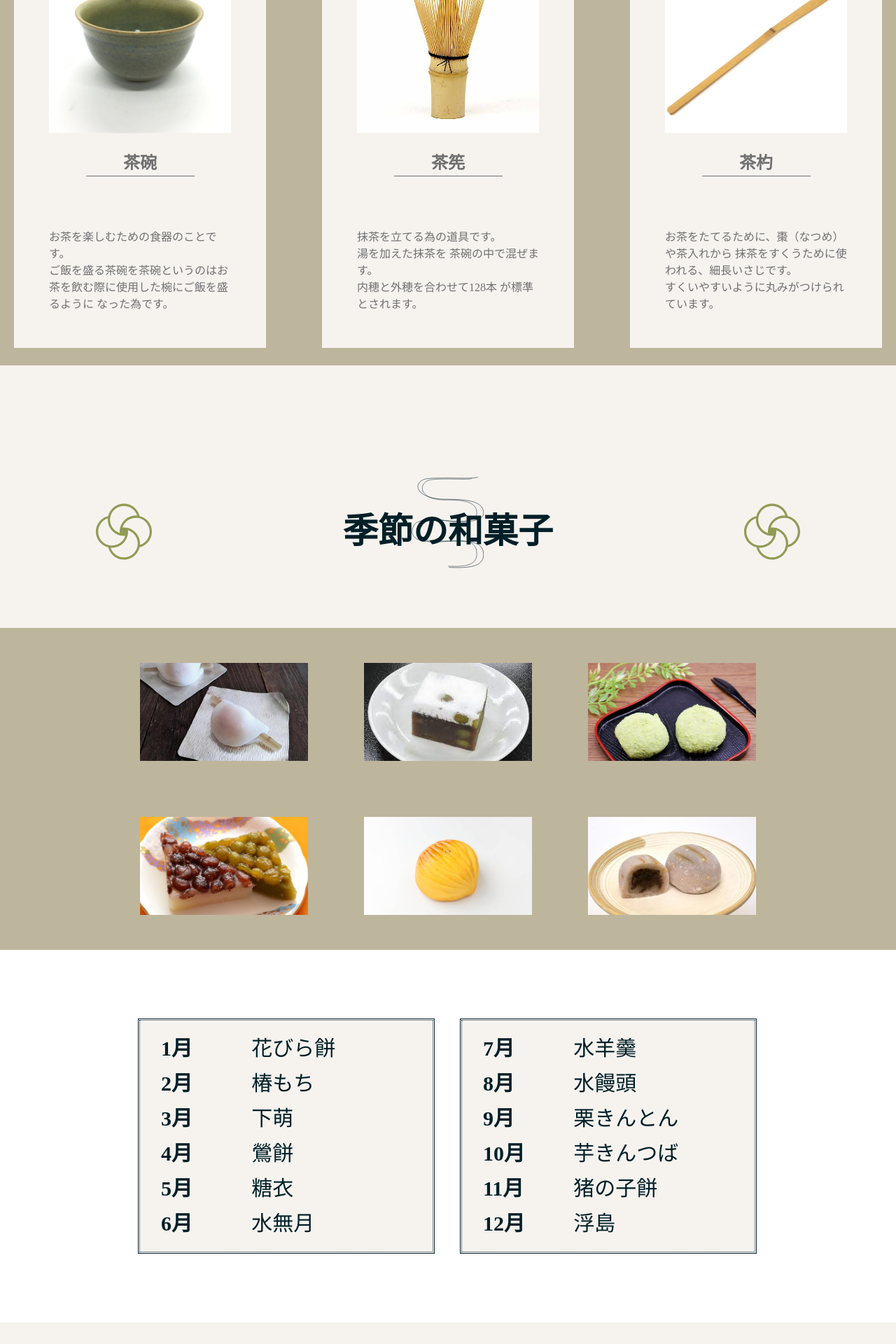
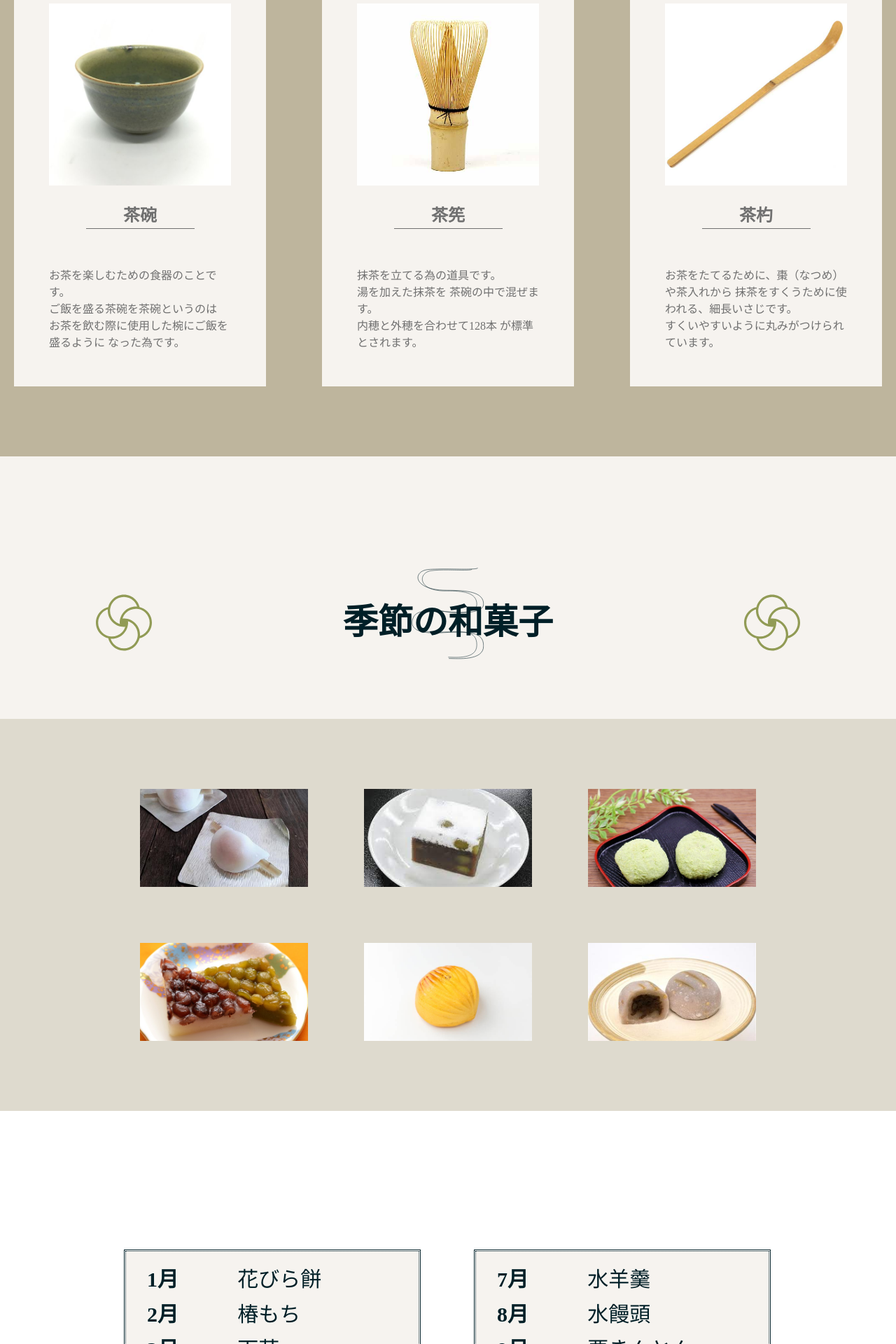
Before and after one commit to satokofuwa/tea, a PHP site: page / in a window 1280 px wide. Shown: the part 2480-4400 px from the top of the page at 70% size. Run offline with PHP 8.4, Linux system fonts and the light colour scheme; some libraries are stand-ins or nearby versions; some web fonts are replaced.

Commit message:
文字色　背景変更

```diff
--- a/css/style.css
+++ b/css/style.css
@@ -247,7 +247,7 @@ h1 {
 }
 p.explain {
   line-height: 1.5;
-  text-align:center;
+  text-align:left;
   font-family: var(--text-font-family-yumincho);
   font-style: normal;
   font-weight: normal;
@@ -551,7 +551,7 @@ p.explain {
 .tool-detail{
   justify-content: center;
   background-color: #BEB59D;
-  padding:25px 0;
+  padding:100px 0;
 }
 .tool-item {
   display: flex;
@@ -581,7 +581,7 @@ p.explain {
 .tool-header {
   max-width: 50%;
   margin: 0 auto;
-  margin-bottom: 50px;
+  margin-bottom: 30px;
   border-bottom: 1px solid var(--text-color1);
 }
 .tool-explain{
@@ -648,10 +648,12 @@ p.explain {
   grid-template-columns: 240px 240px 240px;
   grid-template-rows: 140px 140px;
   grid-gap: 80px;
-  padding: 50px 0;
+  padding: 100px 0;
   height: fit-content;
   position: relative;
-  background-color: #BEB59D;
+  /* background-color: #BEB59D; */
+  background-color:rgba(190, 181, 157, 0.5);
+
 }
 /* アニメーション枠を作る */
 
@@ -737,18 +739,16 @@ img.content {
 .sweets-table{
   display: flex;
   background-color: #fff;
-  padding-bottom: 100px;
+
 
 }
 
 .table-container{
-
-
   display: grid;
   grid-template-columns:  420px 420px;
-  grid-gap:40px;
+  grid-gap:80px;
   text-align: left;
-  margin:100px auto 0;
+  margin:200px auto;
   background-color: var(--main-color2);
   animation: slideIn 1.6s;
 }
@@ -873,17 +873,18 @@ table,th,td {
 .front {
   color: #001F27;
   font-family: aoyagireisyosimo_otf;
-  font-size: 35px;
+  font-size: 44px;
   font-weight: bold;
   background:#F6F3EF;
   box-sizing: border-box;
+
   width: 95%;
   height: 93%;
   top:15px;
   left: 3px;
 }
 .back {
-  color:#001F27;
+  color:#FFFFFF;
   background: #919B55;
   transform: rotateY(-180deg);
   font-size: 20px;
--- a/index.html
+++ b/index.html
@@ -120,7 +120,8 @@
           <h2 class="tool-header">茶碗</h2>
           <p class="tool-explain">
             お茶を楽しむための食器のことです。<br>
-            ご飯を盛る茶碗を茶碗というのはお茶を飲む際に使用した椀にご飯を盛るように
+            ご飯を盛る茶碗を茶碗というのは<br>
+            お茶を飲む際に使用した椀にご飯を盛るように
             なった為です。
           </p>
           </div>
```
